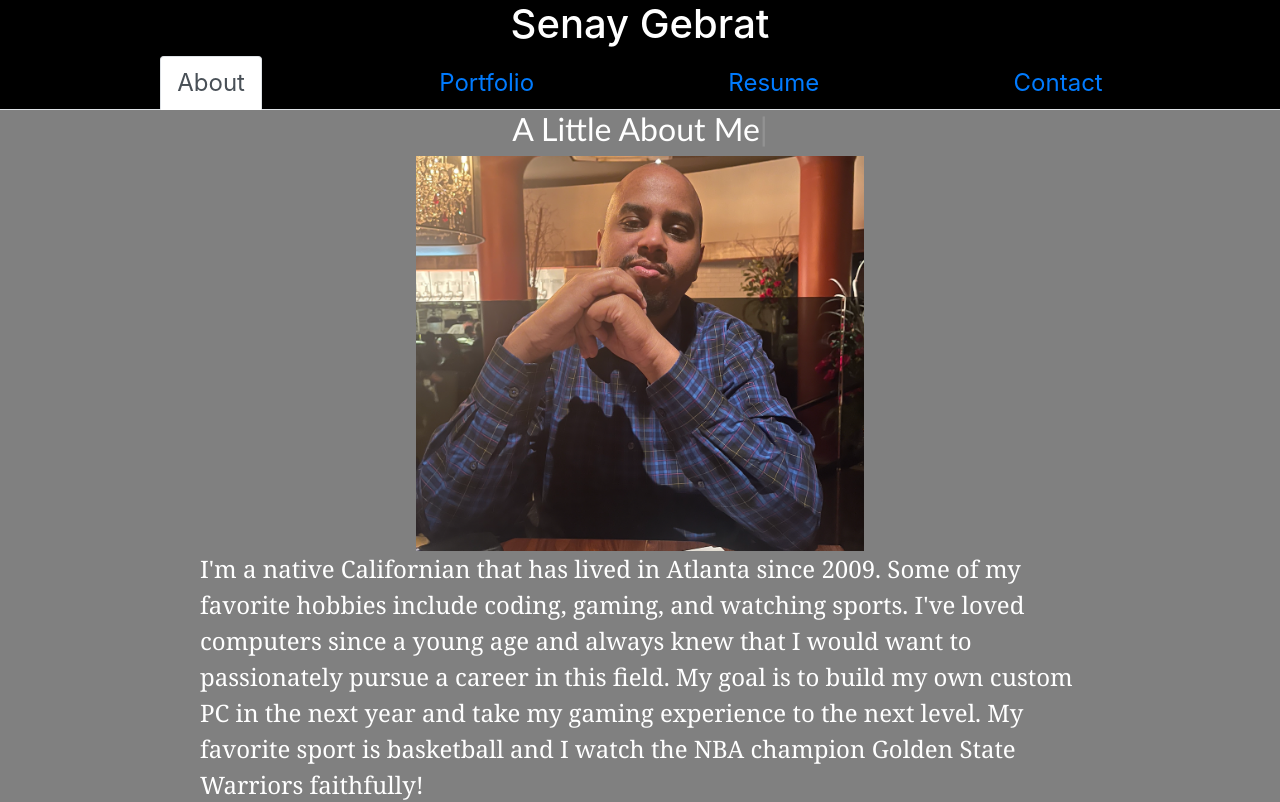
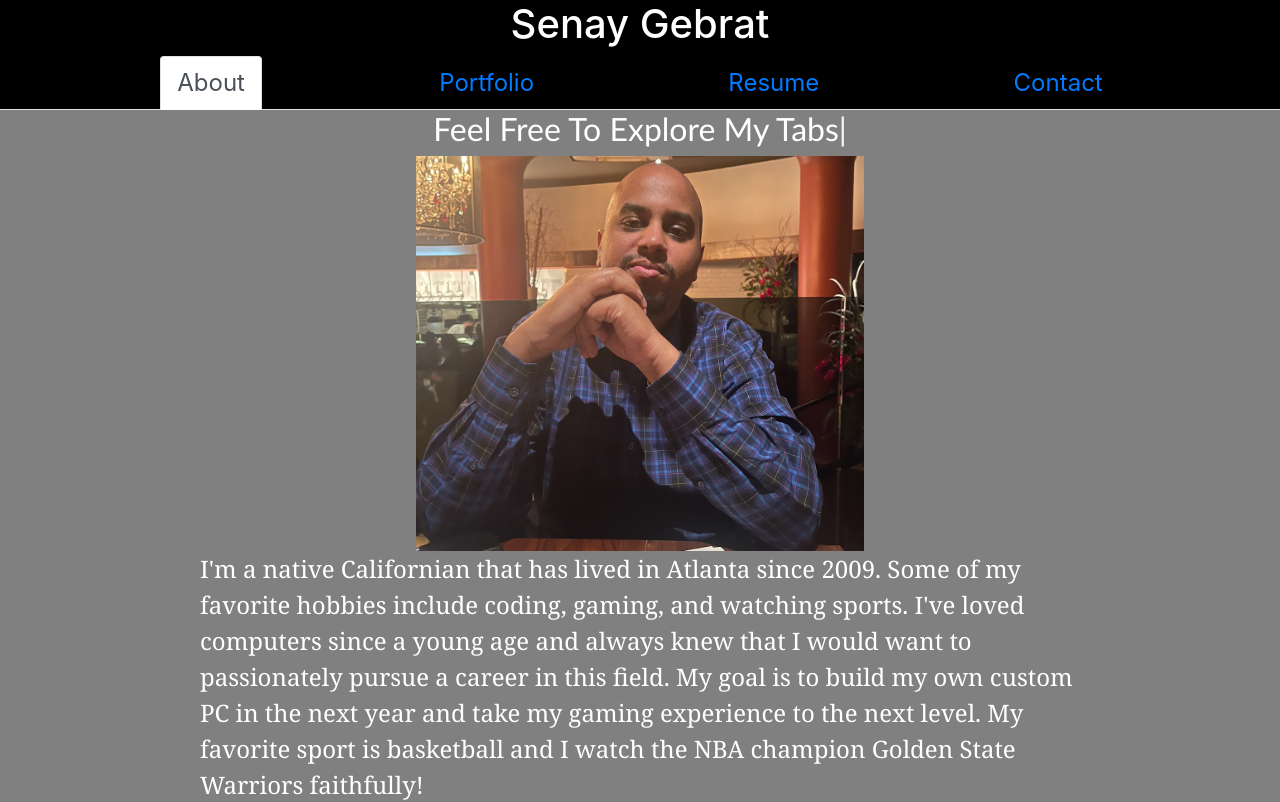
Before and after one commit to senaygebrat/My-Portfolio, a React (Create React App) app in the folder my-portfolio/: page / in a window 1280 px wide. Shown: the top 802 px of the page. Built offline with nearby package versions, Linux system fonts and the light colour scheme.

Commit message:
updated typed

```diff
--- a/my-portfolio/src/components/pages/About.js
+++ b/my-portfolio/src/components/pages/About.js
@@ -9,10 +9,12 @@ function About() {
       <h2 className='intro'>
       <Typed
       strings={[
-            "A Little About Me",
+            "Welcome to My Page!",
+            "Feel Free To Explore My Tabs",
+            "For Now, a Little About Me...",
           ]}
           typeSpeed={50}
-          backSpeed={100}
+          backSpeed={50}
           loop
         />
       </h2>
```
Also changed, not shown: 1 other file (tests, documents, lock files or other folders).
